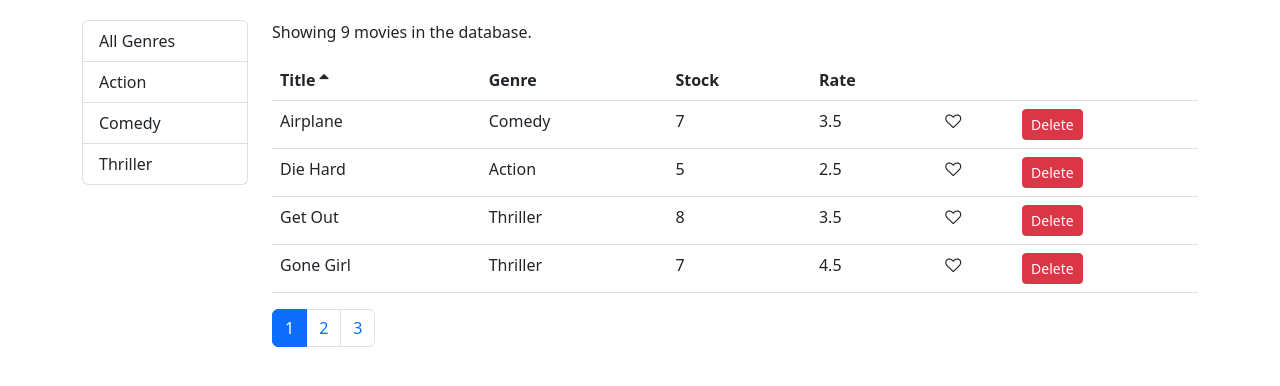
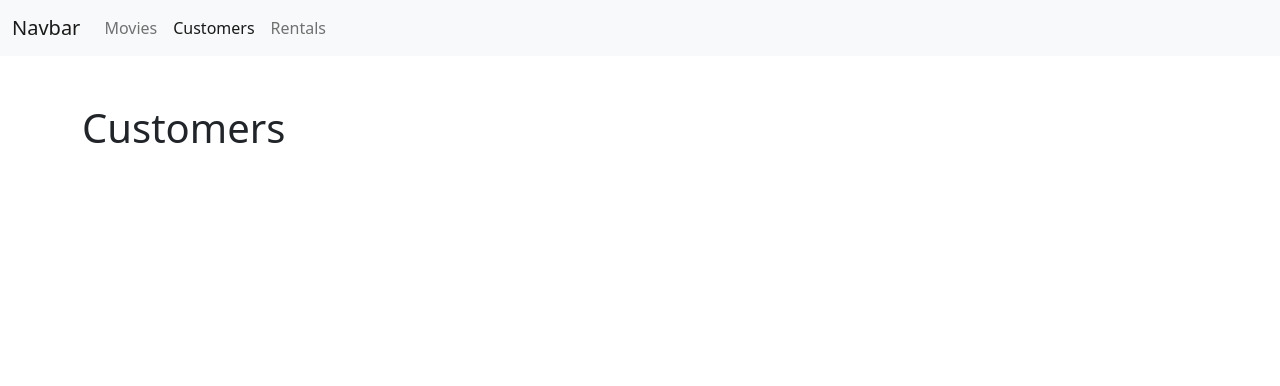
Before and after one commit to amexabee/vidly, a React (Create React App) app: page /customers in a window 1280 px wide. Shown: the top 386 px of the page. Built offline with nearby package versions, Linux system fonts and the light colour scheme.

Commit message:
Do general structure for routing

```diff
--- a/package.json
+++ b/package.json
@@ -12,6 +12,7 @@
     "prop-types": "^15.8.1",
     "react": "^18.2.0",
     "react-dom": "^18.2.0",
+    "react-router-dom": "^6.6.2",
     "react-scripts": "5.0.1",
     "web-vitals": "^2.1.4"
   },
--- a/src/App.css
+++ b/src/App.css
@@ -1,3 +1,7 @@
+body {
+  padding: 0;
+}
+
 .App {
   text-align: center;
 }
--- a/src/App.js
+++ b/src/App.js
@@ -1,12 +1,27 @@
 import './App.css';
+import {
+  Route,
+  createBrowserRouter,
+  createRoutesFromElements,
+  RouterProvider,
+} from 'react-router-dom';
+import NavBar from './components/navBar';
 import Movies from './components/movies';
+import Customers from './components/customers';
+import Rentals from './components/rentals';
 
-function App() {
-  return (
-    <main className="container">
-      <Movies />
-    </main>
-  );
-}
+const router = createBrowserRouter(
+  createRoutesFromElements(
+    <Route path="/" element={<NavBar />}>
+      <Route path="movies" element={<Movies />} />
+      <Route path="customers" element={<Customers />} />
+      <Route path="rentals" element={<Rentals />} />
+    </Route>
+  )
+);
+
+const App = () => {
+  return <RouterProvider router={router} />;
+};
 
 export default App;
--- /dev/null
+++ b/src/components/customers.jsx
@@ -0,0 +1,5 @@
+const Customers = () => {
+  return <h1>Customers</h1>;
+};
+
+export default Customers;
--- /dev/null
+++ b/src/components/navBar.jsx
@@ -0,0 +1,52 @@
+import { Link, NavLink, Outlet } from 'react-router-dom';
+
+const NavBar = () => {
+  return (
+    <>
+      <header>
+        <nav className="navbar navbar-expand-lg bg-light mb-5">
+          <div className="container-fluid">
+            <Link className="navbar-brand" to="/">
+              Navbar
+            </Link>
+            <button
+              className="navbar-toggler"
+              type="button"
+              data-bs-toggle="collapse"
+              data-bs-target="#navbarNav"
+              aria-controls="navbarNav"
+              aria-expanded="false"
+              aria-label="Toggle navigation"
+            >
+              <span className="navbar-toggler-icon"></span>
+            </button>
+            <div className="collapse navbar-collapse" id="navbarNav">
+              <ul className="navbar-nav">
+                <li className="nav-item">
+                  <NavLink className="nav-link" aria-current="page" to="movies">
+                    Movies
+                  </NavLink>
+                </li>
+                <li className="nav-item">
+                  <NavLink className="nav-link" to="customers">
+                    Customers
+                  </NavLink>
+                </li>
+                <li className="nav-item">
+                  <NavLink className="nav-link" to="rentals">
+                    Rentals
+                  </NavLink>
+                </li>
+              </ul>
+            </div>
+          </div>
+        </nav>
+      </header>
+      <main className="container">
+        <Outlet />
+      </main>
+    </>
+  );
+};
+
+export default NavBar;
--- /dev/null
+++ b/src/components/notFound.jsx
@@ -0,0 +1,5 @@
+const NotFound = () => {
+  return <h1>Not Found</h1>;
+};
+
+export default NotFound;
--- /dev/null
+++ b/src/components/rentals.jsx
@@ -0,0 +1,5 @@
+const Rentals = () => {
+  return <h1>Rentals</h1>;
+};
+
+export default Rentals;
```
Also changed, not shown: src/components/movieForm.jsx (added, +17 -0 lines), 1 other file (tests, documents, lock files or other folders).
